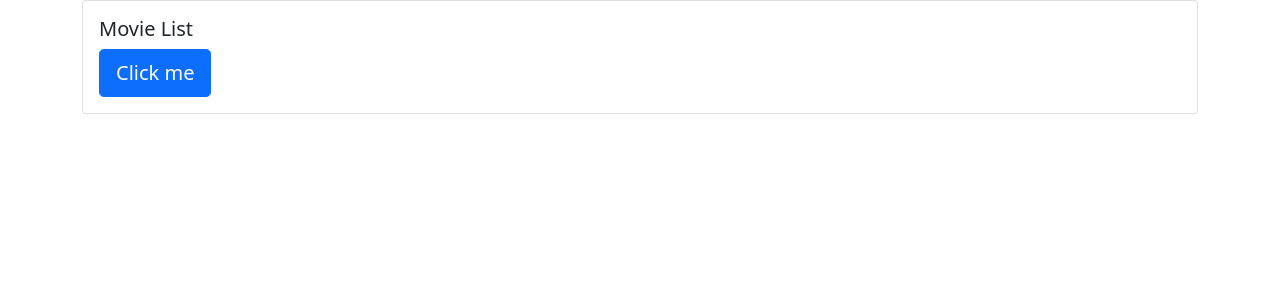
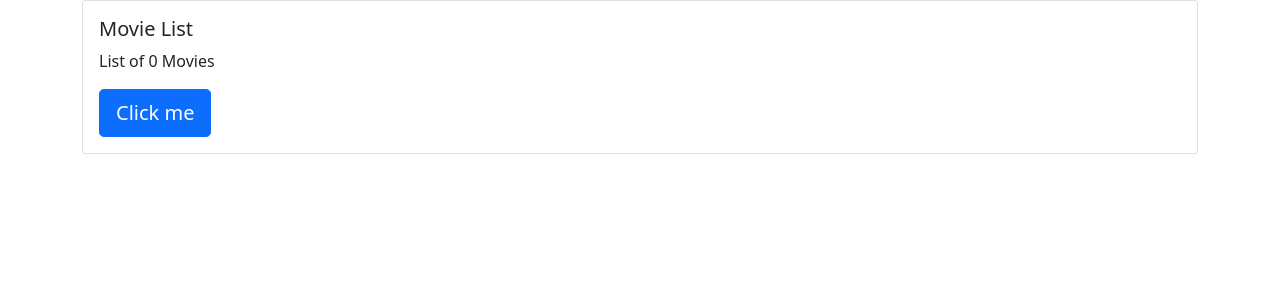
Before and after one commit to Mateja3m/movie-api, a React (Create React App) app: page / in a window 1280 px wide. Shown: the top 300 px of the page. Built offline with nearby package versions, Linux system fonts and the light colour scheme.

Commit message:
added context for state management

```diff
--- a/src/App.js
+++ b/src/App.js
@@ -1,11 +1,12 @@
 import "./App.css";
 import { useState, createContext } from "react";
 import Movies from "./Movies";
+import Nav from "./Nav";
 import "bootstrap/dist/css/bootstrap.min.css";
-import {Container, Button, Card } from "react-bootstrap";
+import { Container, Button, Card } from "react-bootstrap";
 
+export const MovieContext = createContext();
 
-const MovieContext = createContext();
 function App() {
   const [movie, setMovie] = useState([]);
 
@@ -30,11 +31,12 @@ function App() {
   };
 
   return (
-    <MovieContext.Provider>
+    <MovieContext.Provider value={[movie]}>
       <Container>
         <Card>
           <Card.Body>
             <Card.Title>Movie List</Card.Title>
+            <Nav />
             <Card.Text className="mb-2 text-muted">
               {movie.map((movies) => (
                 <Movies
--- /dev/null
+++ b/src/Nav.js
@@ -0,0 +1,10 @@
+import React, { useContext } from "react";
+import { MovieContext } from "./App";
+
+const Nav = () => {
+  const [movie] = useContext(MovieContext);
+
+  return <p>List of {movie.length} Movies</p>;
+};
+
+export default Nav;
```
Lines whose indentation alone changed are shown as unchanged.
